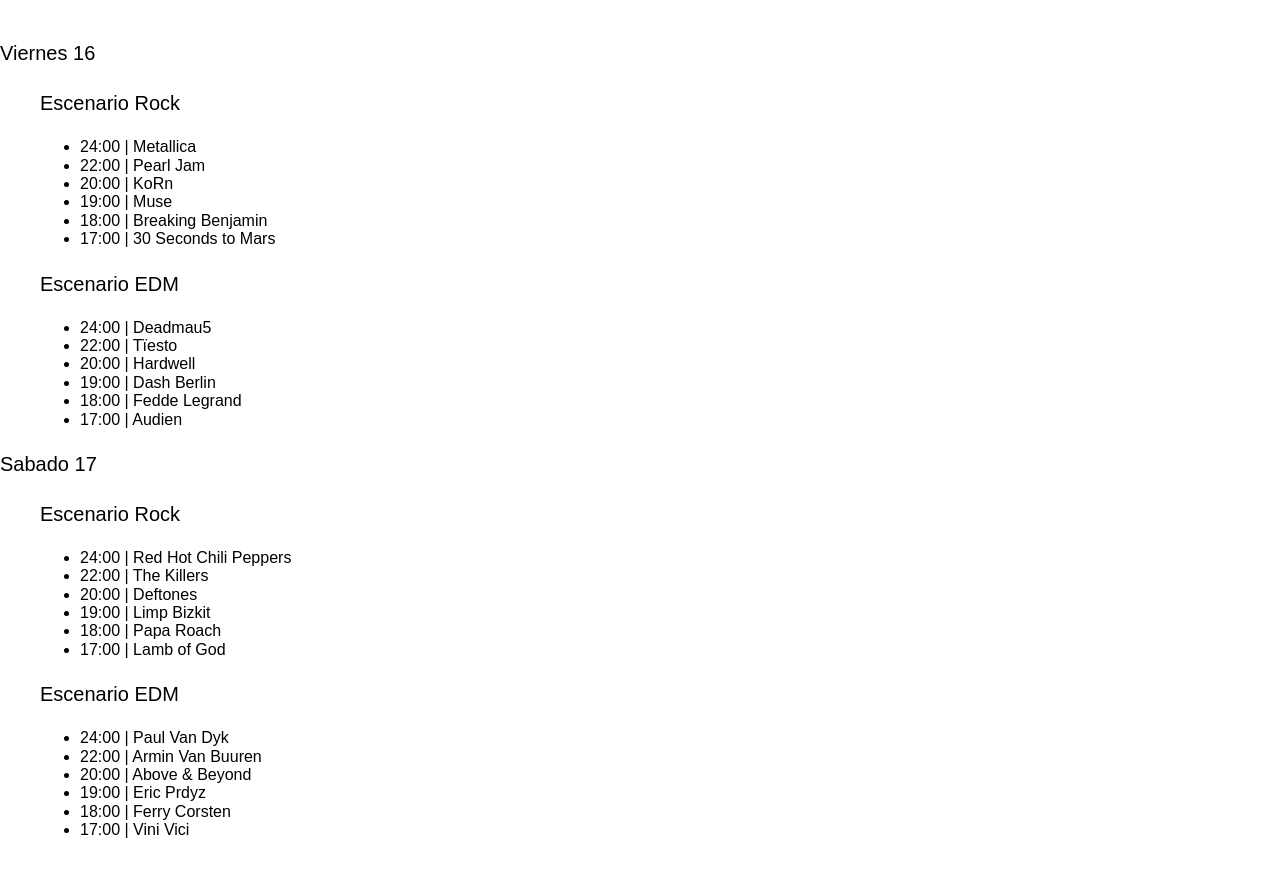
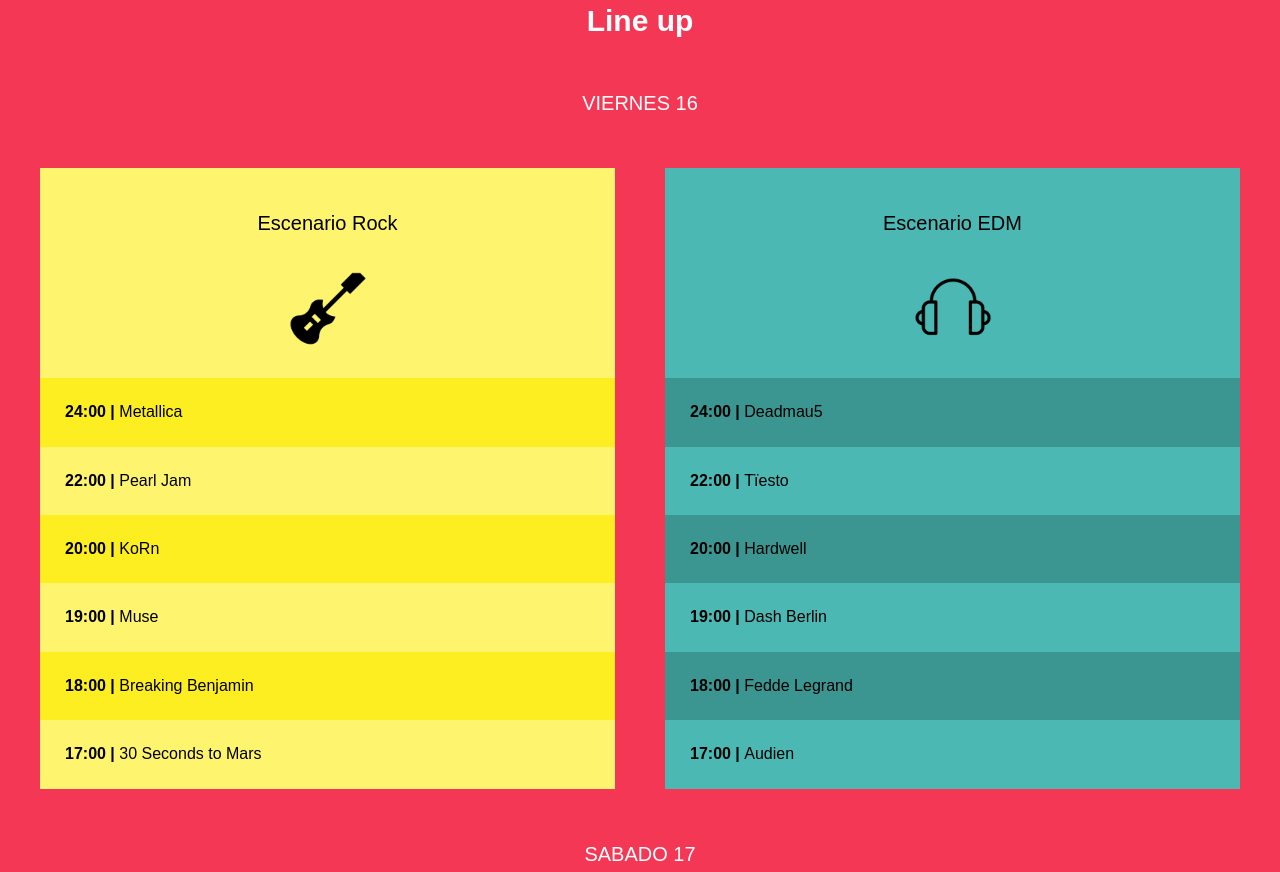
Before and after one commit to AngelEss12/Proyecto-Festival, a website: page index.html in a window 1280 px wide. Shown: the part 1260-2132 px from the top of the page. Drawn offline with Linux system fonts and the light colour scheme.

Commit message:
Finalizacion de la parte del Line Up

```diff
--- a/index.html
+++ b/index.html
@@ -1,5 +1,6 @@
 <!DOCTYPE html>
 <html lang="en">
+
 <head>
     <meta charset="UTF-8">
     <meta http-equiv="X-UA-Compatible" content="IE=edge">
@@ -10,6 +11,7 @@
     <link href="https://fonts.googleapis.com/css2?family=Montserrat:wght@300;400;700;900&display=swap" rel="stylesheet">
     <link rel="stylesheet" href="build/css/app.css">
 </head>
+
 <body>
     <header class="header">
         <div class="contenedor contenido-header">
@@ -43,14 +45,17 @@
                 <source srcset="build/img/imagen_vocalista.avif" type="image/avif">
                 <source srcset="build/img/imagen_vocalista.webp" type="image/webp">
 
-                <img loading="lazy" width="200" height="300" src="build/img/imagen_vocalista.jpg" alt="imagen vocalista">
+                <img loading="lazy" width="200" height="300" src="build/img/imagen_vocalista.jpg"
+                    alt="imagen vocalista">
             </picture>
         </div>
 
         <div class="contenido-festival">
             <h2>Rock & EDM Festival</h2>
             <p class="fecha">Agosto 2024, Guerrero, Mexico</p>
-            <p>Lorem ipsum dolor sit amet consectetur adipisicing elit. Ratione, quaerat cupiditate. Iure illum, doloribus modi, minima minus eius consequatur consectetur amet sequi illo odit est exercitationem voluptatum dicta molestiae! Explicabo.</p>
+            <p>Lorem ipsum dolor sit amet consectetur adipisicing elit. Ratione, quaerat cupiditate. Iure illum,
+                doloribus modi, minima minus eius consequatur consectetur amet sequi illo odit est exercitationem
+                voluptatum dicta molestiae! Explicabo.</p>
         </div>
     </section>
 
@@ -59,8 +64,8 @@
         <p class="dia">Viernes 16</p>
 
         <div class="escenerios-contenedor contenedor">
-            <div class="escenerio rock bg-amarillo">
-                <p class="nombre-escenerio">Escenario Rock</p>
+            <div class="escenario rock bg-amarillo">
+                <p class="nombre-escenario">Escenario Rock</p>
                 <ul class="calendario">
                     <li>
                         24:00 | <span>Metallica</span>
@@ -83,8 +88,8 @@
                 </ul>
             </div> <!-- .escenario -->
 
-            <div class="escenerio edm bg-verde">
-                <p class="nombre-escenerio">Escenario EDM</p>
+            <div class="escenario edm bg-verde">
+                <p class="nombre-escenario">Escenario EDM</p>
                 <ul class="calendario">
                     <li>
                         24:00 | <span>Deadmau5</span>
@@ -113,8 +118,8 @@
         <p class="dia">Sabado 17</p>
 
         <div class="escenerios-contenedor contenedor">
-            <div class="escenerio rock bg-verde">
-                <p class="nombre-escenerio">Escenario Rock</p>
+            <div class="escenario rock bg-verde">
+                <p class="nombre-escenario">Escenario Rock</p>
                 <ul class="calendario">
                     <li>
                         24:00 | <span>Red Hot Chili Peppers</span>
@@ -138,8 +143,8 @@
                 </ul>
             </div> <!-- .escenario -->
 
-            <div class="escenerio edm bg-amarillo">
-                <p class="nombre-escenerio">Escenario EDM</p>
+            <div class="escenario edm bg-amarillo">
+                <p class="nombre-escenario">Escenario EDM</p>
                 <ul class="calendario">
                     <li>
                         24:00 | <span>Paul Van Dyk</span>
@@ -166,4 +171,5 @@
         </div> <!-- .escenarios-contenedor -->
     </section>
 </body>
+
 </html>
--- a/src/scss/base/_mixins.scss
+++ b/src/scss/base/_mixins.scss
@@ -29,3 +29,9 @@
     grid-template-columns: repeat($columnas, 1fr);
     gap: 5rem;
 }
+
+@mixin resetear-lista {
+    margin: 0;
+    padding: 0;
+    list-style: none;
+}
--- a/src/scss/layout/_index.scss
+++ b/src/scss/layout/_index.scss
@@ -1,3 +1,4 @@
 @forward 'header';
 @forward 'video';
+@forward 'lineup';
 @forward 'festival';
--- /dev/null
+++ b/src/scss/layout/_lineup.scss
@@ -0,0 +1,83 @@
+@use 'base/variables' as v;
+@use 'base/mixins' as m;
+
+.lineup {
+    background-color: v.$rosa;
+    padding: 5rem 0;
+
+    h3, p {
+        text-align: center;
+        color: v.$blanco;
+    }
+
+    .dia {
+        text-transform: uppercase;
+        margin: 5rem 0;
+    }
+}
+
+.escenerios-contenedor {
+    @include m.tablet {
+        @include m.grid(2);
+    }
+
+    p {
+        color: v.$negro;
+    }
+}
+
+.escenario {
+    padding-top: 2rem;
+
+    p {
+
+        &:after {
+            content: "";
+            display: block;
+            width: 20rem;
+            height: 10rem;
+            background-size: 15rem;
+            background-repeat: no-repeat;
+            background-position: center center;
+            margin: 2rem auto 0 auto;
+        }
+    }
+}
+
+.edm .nombre-escenario:after {
+    background-image: url(../img/icono_edm.png);
+}
+
+.rock .nombre-escenario:after {
+    background-image: url(../img/icono_rock.png);
+}
+
+.calendario {
+    @include m.resetear-lista;
+
+    li {
+        padding: 2.5rem;
+        font-weight: 700;
+
+        span {
+            font-weight: 400;
+        }
+    }
+
+}
+
+.bg-amarillo {
+    background-color: v.$amarillo;
+
+    li:nth-child(odd) {
+        background-color: darken(v.$amarillo, 15%);
+    }
+}
+
+.bg-verde {
+    background-color: v.$verde;
+
+    li:nth-child(odd) {
+        background-color: darken(v.$verde, 10%);
+    }
+}
```
Also changed, not shown: build/css/app.css.
